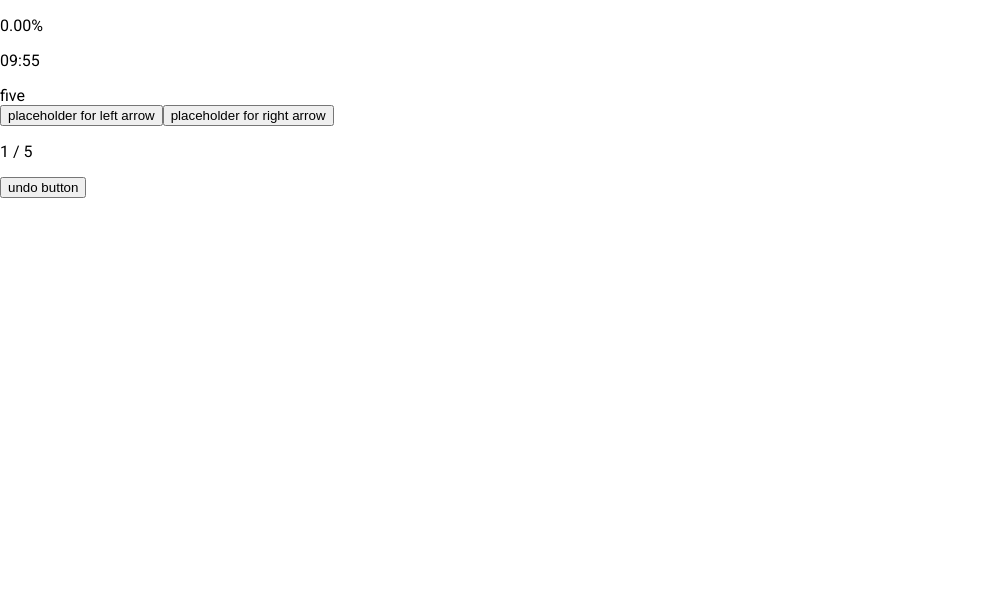
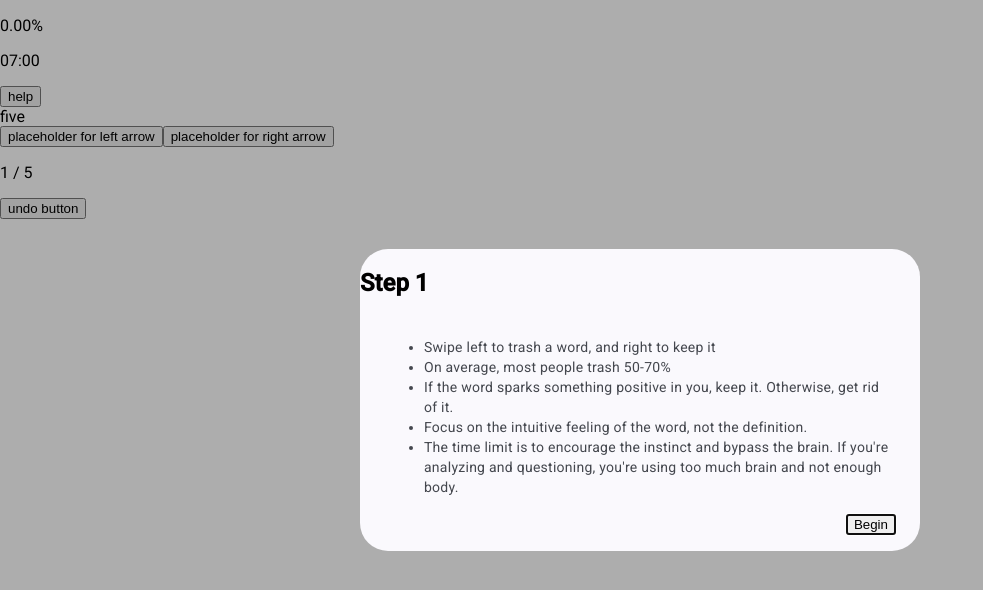
Before and after one commit to JonahThurston/core-values, an Angular app: page / in a window 1280 px wide. Shown: the top 590 px of the page, without its empty margins (0-983 px from the left). Built offline with nearby package versions, Linux system fonts and the light colour scheme.

Commit message:
Step one officially complete

```diff
--- a/src/app/step-one-instructions/step-one-instructions.component.html
+++ b/src/app/step-one-instructions/step-one-instructions.component.html
@@ -1 +1,13 @@
-<p>step-one-instructions works!</p>
+<h2>Step 1</h2>
+<mat-dialog-content>
+    <ul>
+        <li>Swipe left to trash a word, and right to keep it</li>
+        <li>On average, most people trash 50-70%</li>
+        <li>If the word sparks something positive in you, keep it. Otherwise, get rid of it.</li>
+        <li>Focus on the intuitive feeling of the word, not the definition.</li>
+        <li>The time limit is to encourage the instinct and bypass the brain. If you're analyzing and questioning, you're using too much brain and not enough body.</li>
+    </ul>
+</mat-dialog-content>
+<mat-dialog-actions>
+    <button mat-button mat-dialog-close>Begin</button>
+</mat-dialog-actions>
--- a/src/app/step-one-instructions/step-one-instructions.component.ts
+++ b/src/app/step-one-instructions/step-one-instructions.component.ts
@@ -1,10 +1,13 @@
-import { Component } from '@angular/core';
+import { ChangeDetectionStrategy, Component } from '@angular/core';
+
+import { MatDialogModule } from '@angular/material/dialog';
 
 @Component({
   selector: 'app-step-one-instructions',
-  imports: [],
+  imports: [MatDialogModule],
   templateUrl: './step-one-instructions.component.html',
-  styleUrl: './step-one-instructions.component.css'
+  styleUrl: './step-one-instructions.component.css',
+  changeDetection: ChangeDetectionStrategy.OnPush,
 })
 export class StepOneInstructionsComponent {
 
--- a/src/app/step-one-review-dialogue/step-one-review-dialogue.component.ts
+++ b/src/app/step-one-review-dialogue/step-one-review-dialogue.component.ts
@@ -1,7 +1,9 @@
 import { ChangeDetectionStrategy, Component, inject, OnInit } from '@angular/core';
-import { MatDialogModule } from '@angular/material/dialog';
+
 import { ValuesManagerService } from '../values-manager.service';
 import { CoreValue } from '../core-value';
+
+import { MatDialogModule } from '@angular/material/dialog';
 import { CommonModule } from '@angular/common';
 import { RouterModule } from '@angular/router';
 
--- a/src/app/step-one/step-one.component.html
+++ b/src/app/step-one/step-one.component.html
@@ -1,7 +1,8 @@
 <body>
     <div class="top-info">
         <p class="percent-box">{{getTrashedPercent()}}%</p>
-        <app-timer></app-timer>
+        <app-timer [minutesLeft]="7"></app-timer>
+        <button class="iBall" (click)="openInstructions()">help</button>
     </div>
 
     <div>
--- a/src/app/step-one/step-one.component.ts
+++ b/src/app/step-one/step-one.component.ts
@@ -1,8 +1,8 @@
-import { Component, inject } from '@angular/core';
+import { Component, inject, OnInit, ViewChild } from '@angular/core';
 import { NgIf } from '@angular/common';
 
 import { ValuesManagerService } from '../values-manager.service';
-import {MatDialog, MatDialogModule} from '@angular/material/dialog'
+import { MatDialog, MatDialogModule } from '@angular/material/dialog'
 
 import { TimerComponent } from '../timer/timer.component';
 import { StepOneInstructionsComponent } from '../step-one-instructions/step-one-instructions.component';
@@ -10,16 +10,36 @@ import { StepOneReviewDialogueComponent } from '../step-one-review-dialogue/step
 
 @Component({
   selector: 'app-step-one',
-  imports: [StepOneInstructionsComponent, TimerComponent, NgIf, MatDialogModule],
+  imports: [TimerComponent, NgIf, MatDialogModule],
   templateUrl: './step-one.component.html',
   styleUrl: './step-one.component.css'
 })
-export class StepOneComponent {
+export class StepOneComponent implements OnInit{
   valuesService = inject(ValuesManagerService);
   valueIndex = 0;
   numVals = this.valuesService.getValsLength();
   isFinished = false;
   readonly dialog = inject(MatDialog)
+  @ViewChild(TimerComponent) timer!: TimerComponent;
+
+  ngOnInit(): void {
+    const introRef = this.dialog.open(StepOneInstructionsComponent);
+
+    introRef.afterClosed().subscribe(result => {
+      //console.log(`Dialog result: ${result}`);
+      this.timer.start();
+    });
+  }
+
+  openInstructions(): void{
+    this.timer.stop();
+    const introRef = this.dialog.open(StepOneInstructionsComponent);
+
+    introRef.afterClosed().subscribe(result => {
+      //console.log(`Dialog result: ${result}`);
+      this.timer.start();
+    });
+  }
 
   getCurrentWord(): string {
     if (this.valueIndex === this.numVals){
@@ -53,10 +73,10 @@ export class StepOneComponent {
   }
 
   openReview() {
-    const dialogRef = this.dialog.open(StepOneReviewDialogueComponent);
+    const reviewRef = this.dialog.open(StepOneReviewDialogueComponent);
 
-    dialogRef.afterClosed().subscribe(result => {
-      console.log(`Dialog result: ${result}`);
-    });
+    // reviewRef.afterClosed().subscribe(result => {
+    //   console.log(`Dialog result: ${result}`);
+    // });
   }
 }
--- a/src/app/timer/timer.component.ts
+++ b/src/app/timer/timer.component.ts
@@ -1,4 +1,4 @@
-import { Component, OnInit, OnDestroy } from '@angular/core';
+import { Component, OnDestroy, Input } from '@angular/core';
 
 @Component({
   selector: 'app-timer',
@@ -6,21 +6,17 @@ import { Component, OnInit, OnDestroy } from '@angular/core';
   template: '<p>{{getTimeString()}}</p>',
   styleUrl: './timer.component.css'
 })
-export class TimerComponent implements OnInit, OnDestroy{
-  minutesLeft: number = 10;
+export class TimerComponent implements OnDestroy{
+  @Input() minutesLeft: number = 10;
   secondsLeft: number = 0;
   intervalId: any; //This is really supposed to be Nodejs.Timeout, but I dont care to figure that out.
   timesUp: boolean = false;
 
-  getTimeString(): string{
-    const timesUpPrefix = this.timesUp ? '-' : '';
-    const minutes = this.minutesLeft.toString().padStart(2, '0');
-    const seconds = this.secondsLeft.toString().padStart(2, '0');
-
-    return `${timesUpPrefix}${minutes}:${seconds}`
+  ngOnDestroy() {
+    this.stop();
   }
 
-  ngOnInit(): void{
+  start(): void{
     this.intervalId = setInterval(() => {
       if(!this.timesUp){
         this.secondsLeft--;
@@ -50,8 +46,15 @@ export class TimerComponent implements OnInit, OnDestroy{
     }, 1000);
   }
 
-  ngOnDestroy() {
+  stop(): void{
     clearInterval(this.intervalId);
   }
 
+  getTimeString(): string{
+    const timesUpPrefix = this.timesUp ? '-' : '';
+    const minutes = this.minutesLeft.toString().padStart(2, '0');
+    const seconds = this.secondsLeft.toString().padStart(2, '0');
+
+    return `${timesUpPrefix}${minutes}:${seconds}`
+  }
 }
```
